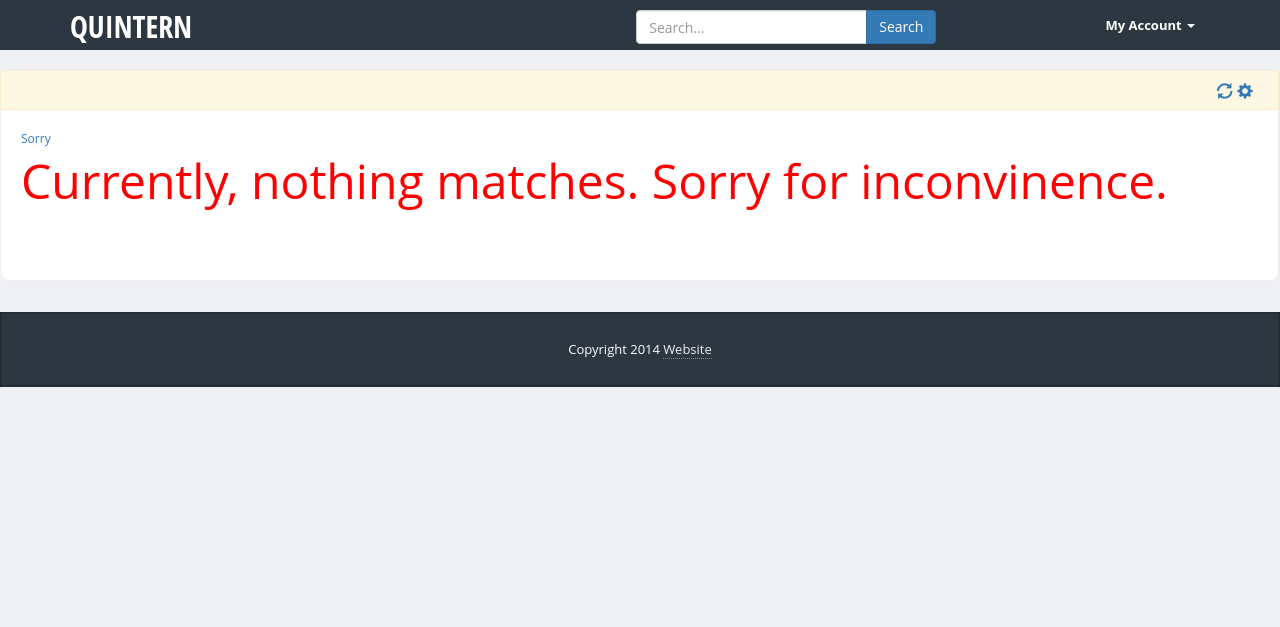
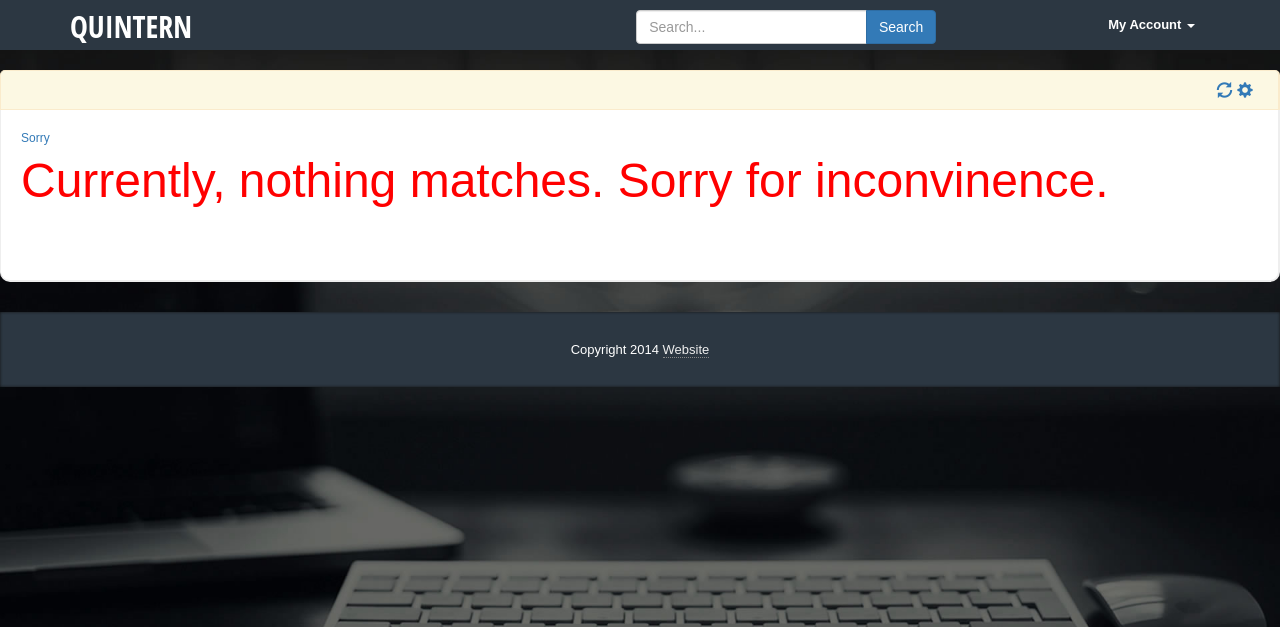
Before and after one commit to nilinswap/internship_proj, a Flask app: template templates/sorry.html in a window 1280 px wide. Shown: the top 627 px of the page. Run offline with Flask 2, Linux system fonts and the light colour scheme; the template is opened without the code that fills it, so the values that code supplies are empty; parts of the project's set-up code (start-up, migrations or seed data) failed here and were passed over; some libraries are stand-ins or nearby versions.

Commit message:
beta plus done

```diff
--- a/templates/new_dashboardheader.html
+++ b/templates/new_dashboardheader.html
@@ -7,8 +7,14 @@
     <link href="{{url_for('static', filename='css/bootstrap.min.css')}}"  rel="stylesheet">
     <!-- styles -->
     <link href="{{url_for('static',filename='css/stylesdash.css')}}" rel="stylesheet">
+    <style>
+				body {
+		  background: url('/static/images/bg.jpg');
+			background-size: cover;
+		  font-family: 'Titillium Web', sans-serif;
+		}
 
-
+	</style>
     <!-- <link href="{{url_for('static', filename='css/bootstrap.min.css')}}" rel="stylesheet"><!-- here url is variable generated by url_for function but it tells that the css file to be linked is inside static folder(assuming already in home)'s css/"blah."
 	<link rel="shortcut icon" href="{{url_for('static',filename='favicon.ico')}}">
     HTML5 Shim and Respond.js IE8 support of HTML5 elements and media queries -->
```
